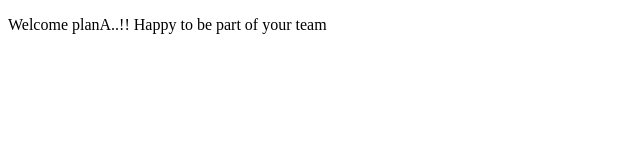
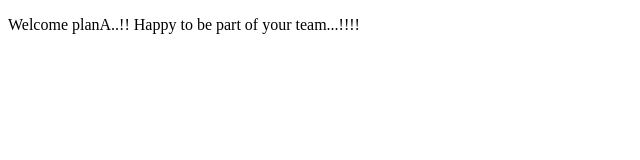
Before and after one commit to satyakaibm/PlanA_Terraform_Repo, a plain HTML site: page src/index.html in a window 1280 px wide. Shown: the full height of the page, 0-640 px from the left. Drawn offline with Linux system fonts and the light colour scheme.

Commit message:
Update index.html

```diff
--- a/src/index.html
+++ b/src/index.html
@@ -4,6 +4,6 @@
     <title>ECS Deployment for planA</title>
   </head>
   <body>
-    <p>Welcome planA..!! Happy to be part of your team</p>
+    <p>Welcome planA..!! Happy to be part of your team...!!!!</p>
   </body>
 </html>
```
